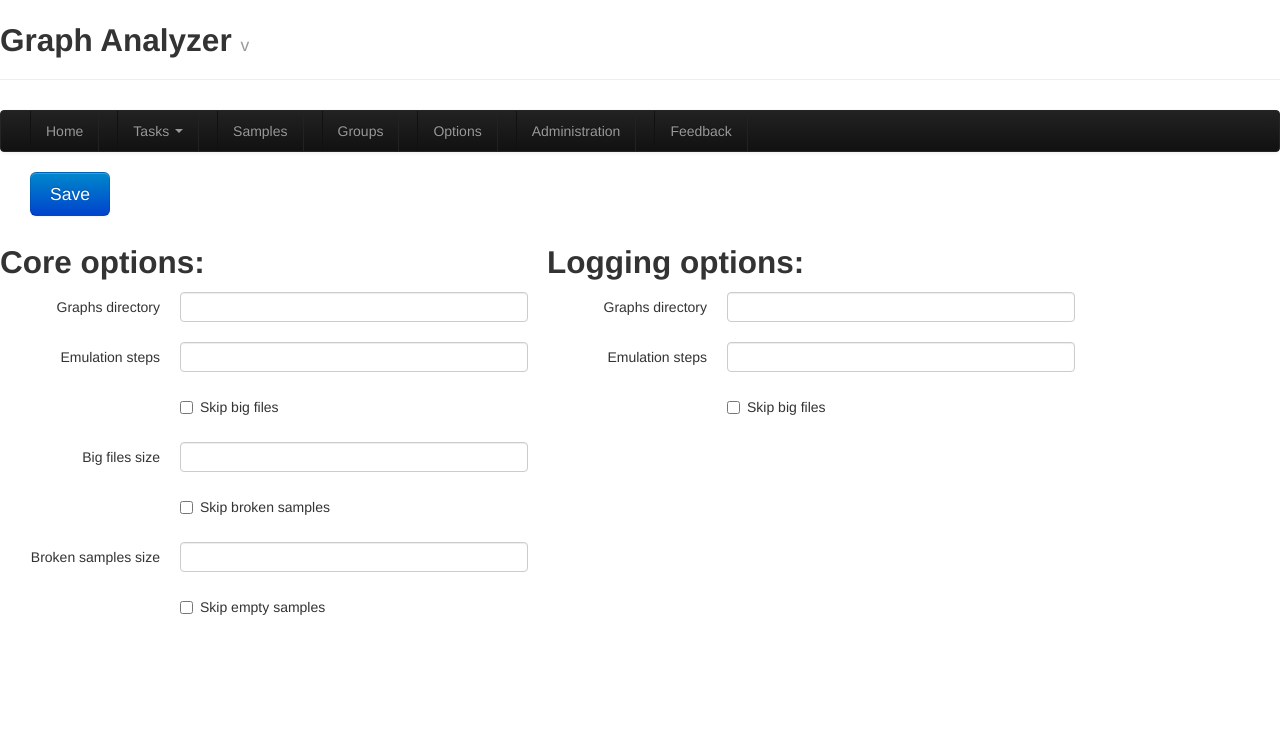
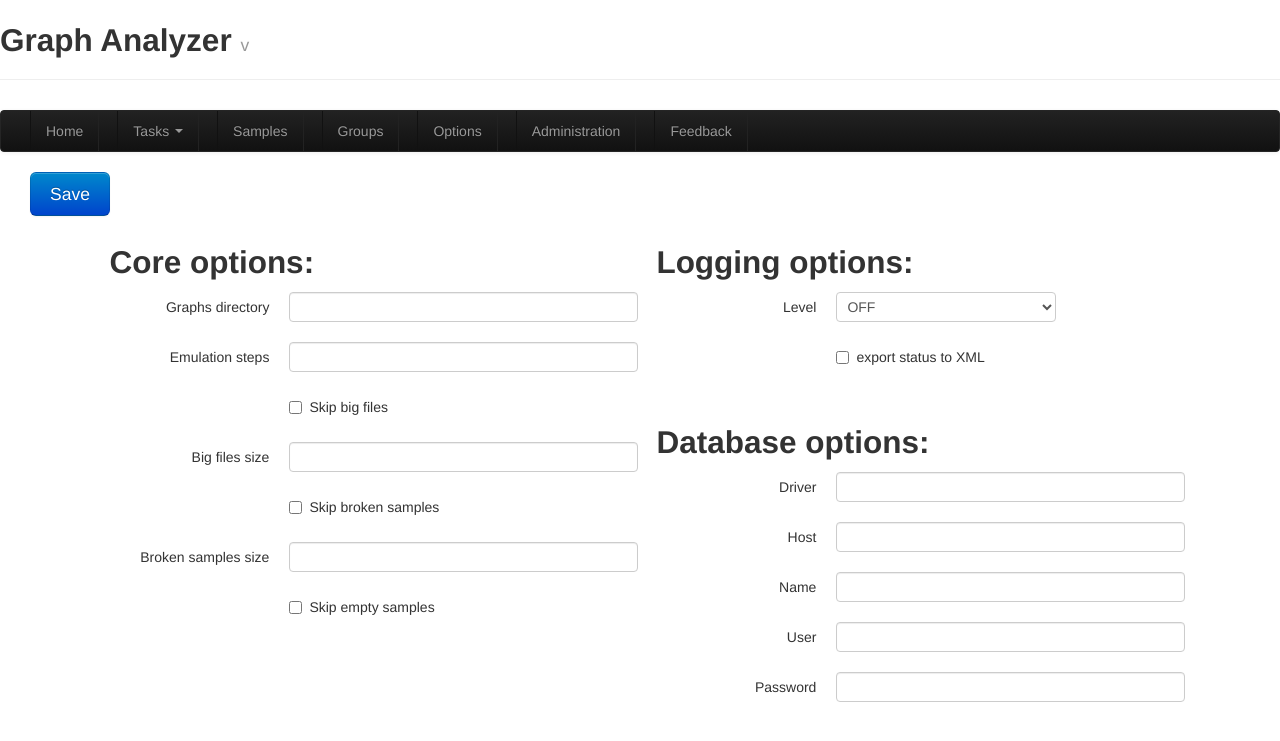
Before and after one commit to kubasejdak/graph-analyzer, a Django app: template src/gui/www/templates/options.html in a window 1280 px wide; the page is wider, and only the part inside the window is pictured. Shown: the top 741 px of that part. Run offline with Django 3.2, Linux system fonts and the light colour scheme; the template is opened without the code that fills it, so the values that code supplies are empty; parts of the project's set-up code (start-up, migrations or seed data) failed here and were passed over; some libraries are stand-ins or nearby versions.

Commit message:
Added database options and some logging options.

```diff
--- a/src/gui/www/templates/options.html
+++ b/src/gui/www/templates/options.html
@@ -10,7 +10,7 @@
 	<br/>
 
 	<div class="row-fluid">
-
+		<div class="span12 offset1">
 			<!-- CORE -->
 			<div class="span5">
 				<h2>Core options:</h2>
@@ -41,22 +41,49 @@
 				</div>
 			</div>
 
+			<div class="span5">
 				<!-- LOGGING -->
-		<div class="span5">
 				<h2>Logging options:</h2>
 				<div class="control-group">
-				<label class="control-label">Graphs directory</label>
-				<div class="controls"><input style="width: 100%" type="text" id="inputEmail"></div>
+					<label class="control-label">Level</label>
+					<div class="controls">
+						<select name="logLevel">
+							<option {% ifequal logLevel 0 %} selected {% endifequal %}>OFF</option>
+							<option {% ifequal logLevel 1 %} selected {% endifequal %}>Low</option>
+							<option {% ifequal logLevel 2 %} selected {% endifequal %}>Normal</option>
+							<option {% ifequal logLevel 3 %} selected {% endifequal %}>High</option>
+						</select>
+					</div>
 				</div>
 				<div class="control-group">
-				<label class="control-label">Emulation steps</label>
-				<div class="controls"><input style="width: 100%" type="text" id="inputPassword"></div>
+					<div class="controls"><label class="checkbox"><input type="checkbox" name="exportStatusXML" {% if exportStatusXML %}checked{% endif %}> export status to XML</label></div>
+				</div>
+				<br/>
+
+				<!-- DATABASE -->
+				<h2>Database options:</h2>
+				<div class="control-group">
+					<label class="control-label">Driver</label>
+					<div class="controls"><input style="width: 100%" type="text" name="dbDriver" value="{{ dbDriver }}"></div>
 				</div>
 				<div class="control-group">
-				<div class="controls"><label class="checkbox"><input type="checkbox"> Skip big files</label></div>
+					<label class="control-label">Host</label>
+					<div class="controls"><input style="width: 100%" type="text" name="dbHost" value="{{ dbHost }}"></div>
+				</div>
+				<div class="control-group">
+					<label class="control-label">Name</label>
+					<div class="controls"><input style="width: 100%" type="text" name="dbName" value="{{ dbName }}"></div>
+				</div>
+				<div class="control-group">
+					<label class="control-label">User</label>
+					<div class="controls"><input style="width: 100%" type="text" name="dbUser" value="{{ dbUser }}"></div>
+				</div>
+				<div class="control-group">
+					<label class="control-label">Password</label>
+					<div class="controls"><input style="width: 100%" type="password" name="dbPassword" value="{{ dbPassword }}"></div>
 				</div>
 			</div>
-
+		</div>
 	</div>
 </form>
 
--- a/src/gui/www/tools/CoreOptions.py
+++ b/src/gui/www/tools/CoreOptions.py
@@ -27,12 +27,18 @@ class CoreOptions(object):
             self.emulation_steps = xmlParser.child(rootNode, "EmulationSteps").attribute("val")
             if(xmlParser.child(rootNode, "SkipBigFiles").attribute("val") == "false"):
                 self.skip_big_files = False
+            else:
+                self.skip_big_files = True
             self.skip_big_files_size = xmlParser.child(rootNode, "SkipBigFiles").attribute("size")
             if(xmlParser.child(rootNode, "SkipBrokenSamples").attribute("val") == "false"):
                 self.skip_broken_samples = False
+            else:
+                self.skip_broken_samples = True
             self.skip_broken_samples_size = xmlParser.child(rootNode, "SkipBrokenSamples").attribute("size")
             if(xmlParser.child(rootNode, "SkipEmptySamples").attribute("val") == "false"):
                 self.skip_empty_samples = False
+            else:
+                self.skip_empty_samples = True
 
             xmlParser.close()
 
```
Also changed, not shown: src/gui/www/options/forms.py (deleted, +0 -12 lines), src/gui/www/options/views.py (+36 -4 lines), src/gui/www/tools/DatabaseOptions.py (added, +49 -0 lines), src/gui/www/tools/LoggingOptions.py (+9 -0 lines). Lines whose indentation alone changed are shown as unchanged.
